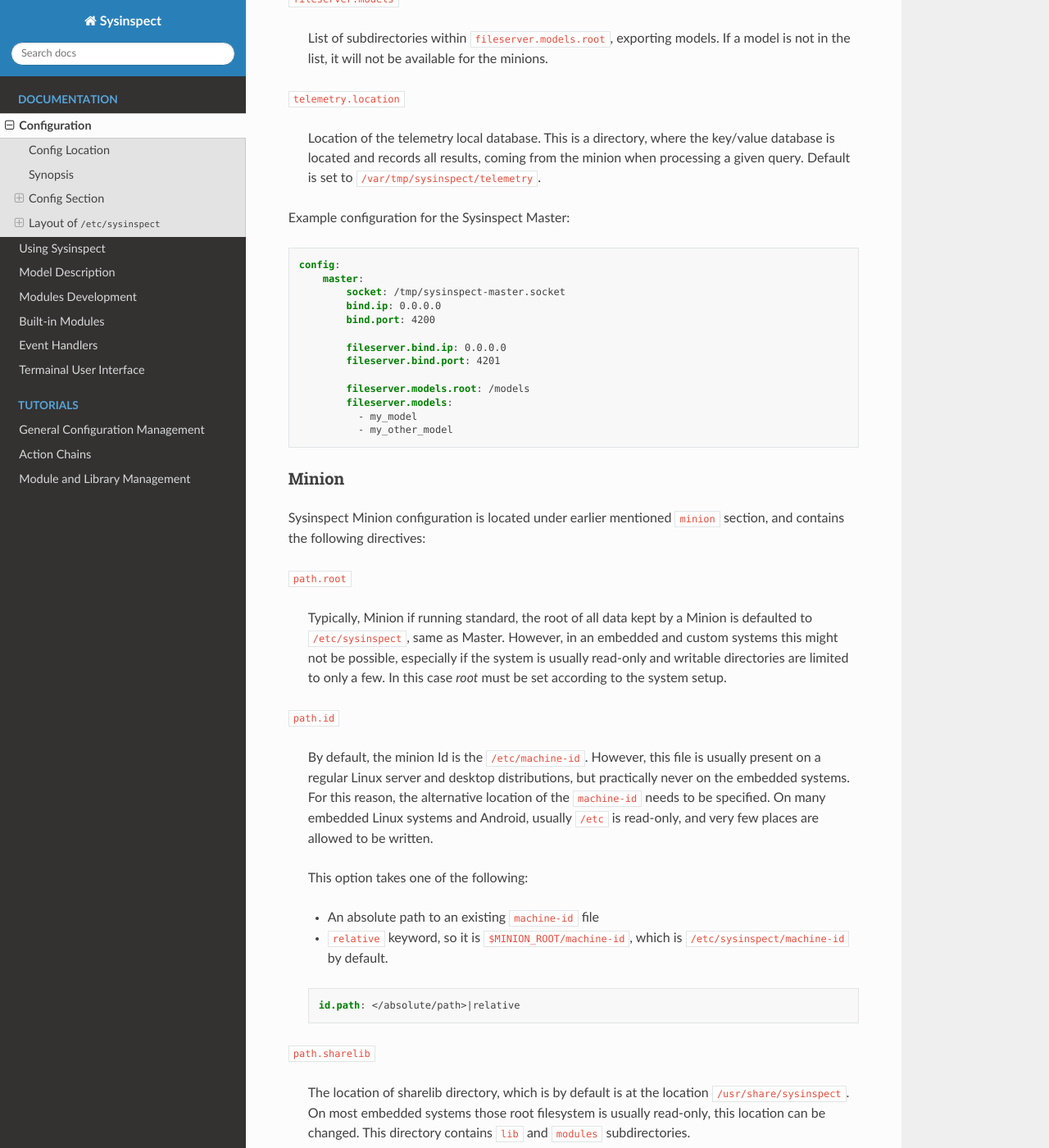
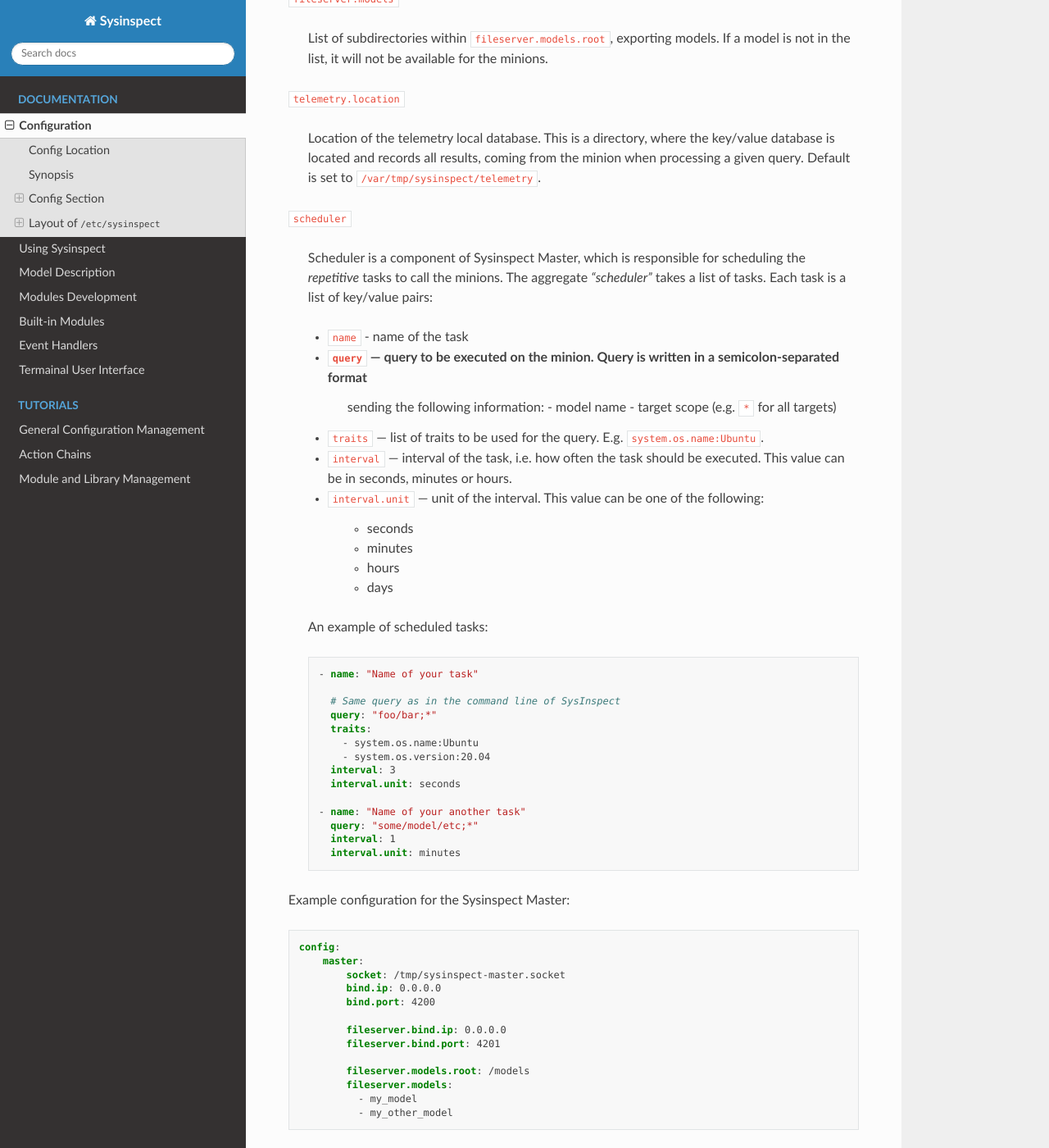
Before and after one commit to tinythings/sysinspect, a Sphinx documentation site: the page built from docs/global_config.rst, in a window 1280 px wide and 1400 px high, scrolled down 2785 px. Shown: the whole window at 82% size. Built offline with Sphinx 7.4.7 and the Read the Docs theme 3.1.0, drawn with Linux system fonts in a browser that asks for light colours.

Commit message:
Update docs

```diff
--- a/docs/global_config.rst
+++ b/docs/global_config.rst
@@ -141,6 +141,47 @@
     Location of the telemetry local database. This is a directory, where the
     key/value database is located and records all results, coming from the minion
     when processing a given query. Default is set to ``/var/tmp/sysinspect/telemetry``.
+
+``scheduler``
+
+    Scheduler is a component of Sysinspect Master, which is responsible for
+    scheduling the *repetitive* tasks to call the minions. The aggregate *"scheduler"*
+    takes a list of tasks. Each task is a list of key/value pairs:
+
+    - ``name`` - name of the task
+    - ``query`` — query to be executed on the minion. Query is written in a semicolon-separated format
+        sending the following information:
+        - model name
+        - target scope (e.g. ``*`` for all targets)
+    - ``traits`` — list of traits to be used for the query. E.g. ``system.os.name:Ubuntu``.
+    - ``interval`` — interval of the task, i.e. how often the task should be executed.
+      This value can be in seconds, minutes or hours.
+    - ``interval.unit`` — unit of the interval. This value can be one of the following:
+
+        - seconds
+        - minutes
+        - hours
+        - days
+
+    An example of scheduled tasks:
+
+    .. code-block:: yaml
+
+        - name: "Name of your task"
+
+          # Same query as in the command line of SysInspect
+          query: "foo/bar;*"
+          traits:
+            - system.os.name:Ubuntu
+            - system.os.version:20.04
+          interval: 3
+          interval.unit: seconds
+
+        - name: "Name of your another task"
+          query: "some/model/etc;*"
+          interval: 1
+          interval.unit: minutes
+
 
 Example configuration for the Sysinspect Master:
 
```
